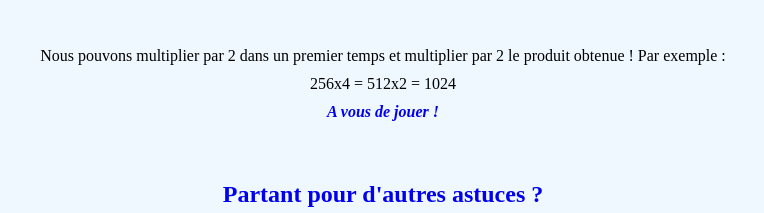
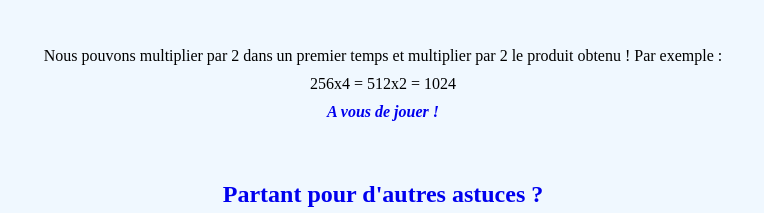
Before and after one commit to Adambrouille/Calcul, a plain HTML site: page oui2.html in a window 1280 px wide. Shown: the part 432-645 px from the top of the page, 257-1021 px from the left. Drawn offline with Linux system fonts and the light colour scheme.

Commit message:
Update oui2.html

```diff
--- a/oui2.html
+++ b/oui2.html
@@ -20,7 +20,7 @@
         <h2>La multiplication par 5, 50, 500</h2>
         <p>L'astuce consiste à d'abord multiplier par 10,100 ou 1000 puis de diviser par 2 ! Par exemple: <ul><li>45x5 = 45x10/2 = 450/2 = 225</li></ul></p>
         <h2>La multiplication par 4</h2>
-        <p>Nous pouvons multiplier par 2 dans un premier temps et multiplier par 2 le produit obtenue ! Par exemple : <ul><li>256x4 = 512x2 = 1024</li></ul></p>
+        <p>Nous pouvons multiplier par 2 dans un premier temps et multiplier par 2 le produit obtenu ! Par exemple : <ul><li>256x4 = 512x2 = 1024</li></ul></p>
         <p style="font-style: oblique; font-weight: 900;"><a href="https://app.wooclap.com/events/AEREXB/questions/656e4b16e749d5a2094ab9c8">A vous de jouer !</a></p>
         <h2><a href="oui3.html">Partant pour d'autres astuces ?</a></h2>
     </div>
```
